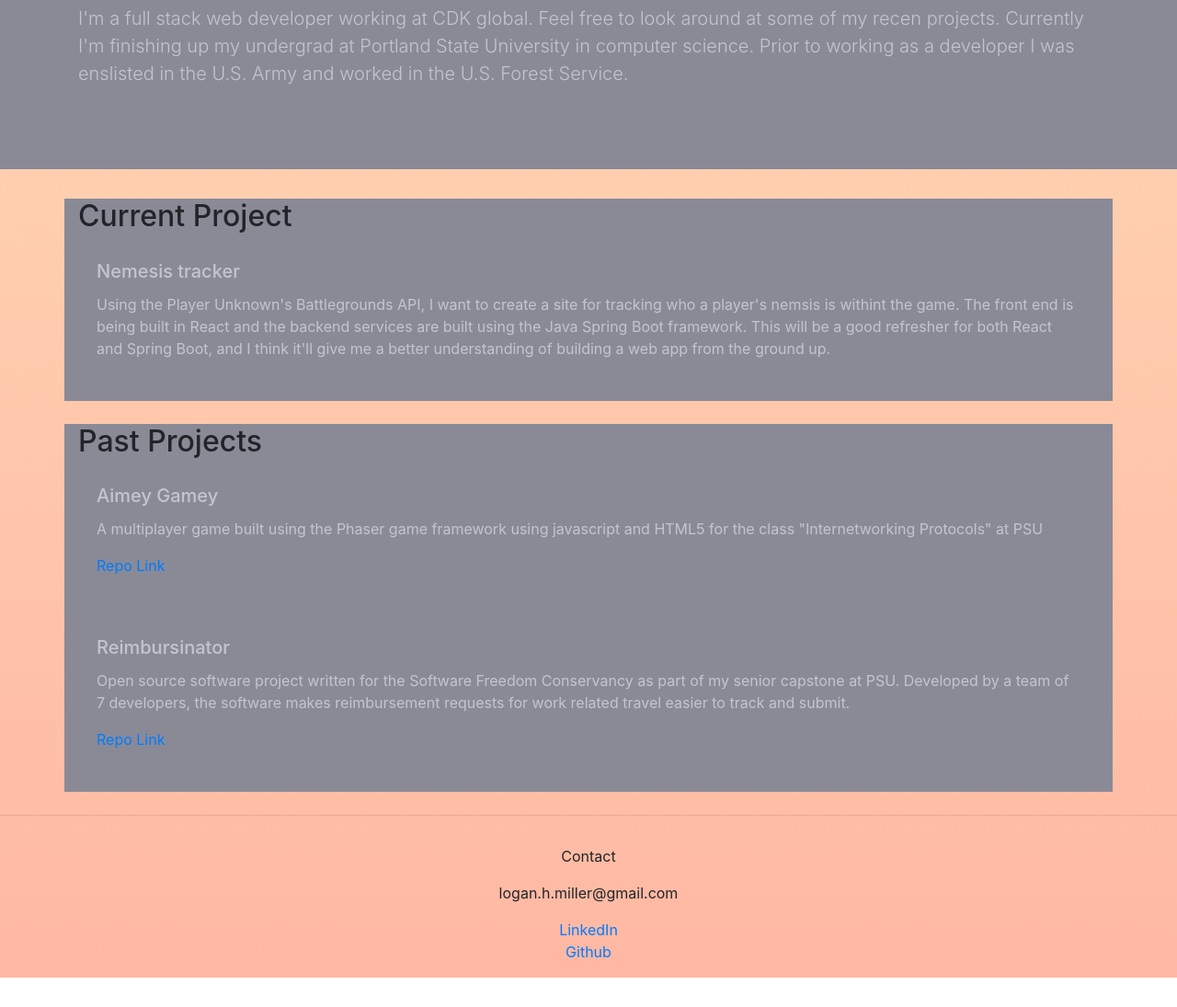
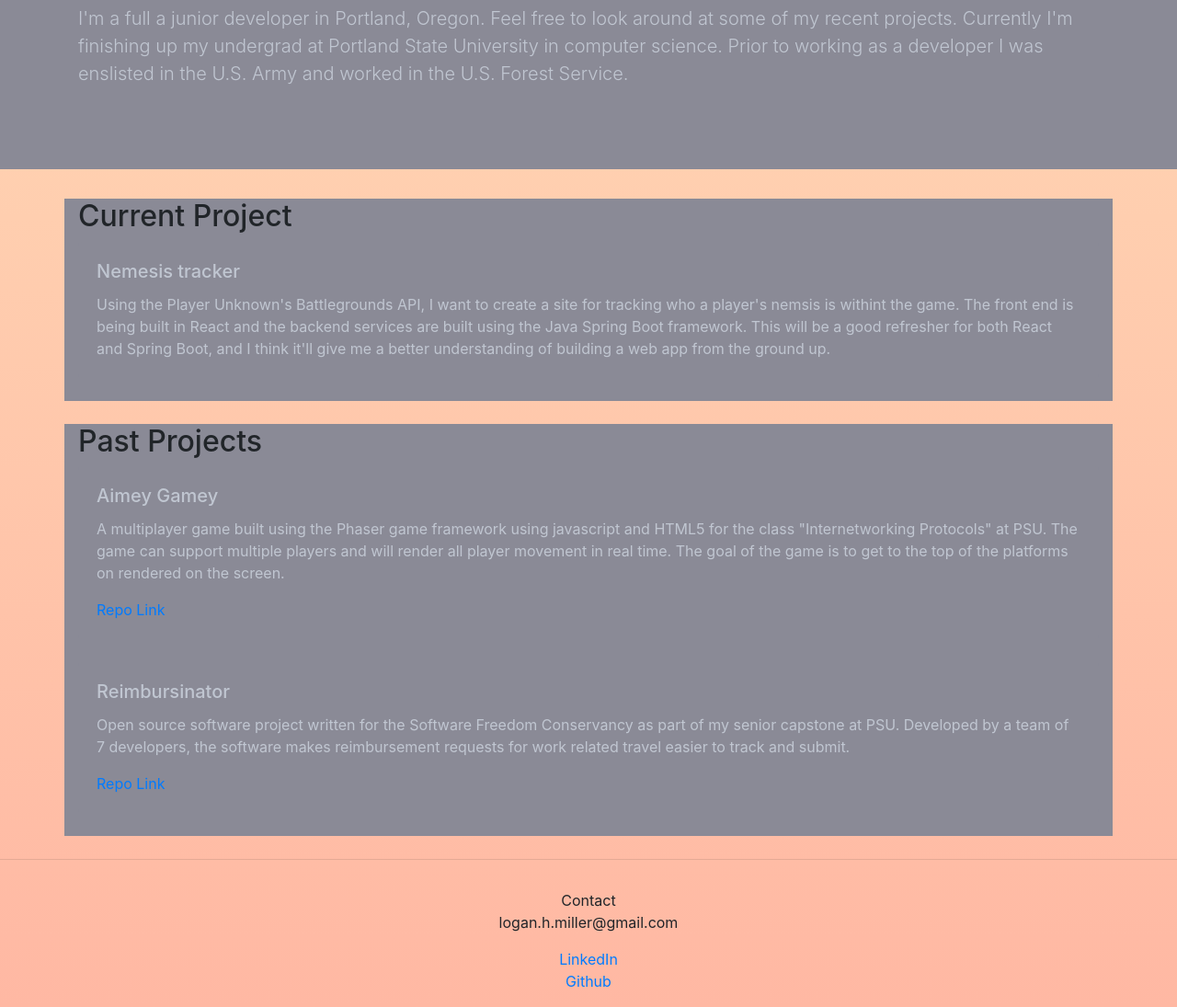
Before and after one commit to Logan-Miller/full-stack-portfolio, a plain HTML site: page public/index.html in a window 1280 px wide. Shown: the part 622-1717 px from the top of the page at 92% size. Before the commit the page ends 1685 px from the top, so only its background shows below. Drawn offline with nearby package versions, Linux system fonts and the light colour scheme.

Commit message:
made some corrections

```diff
--- a/public/index.html
+++ b/public/index.html
@@ -27,8 +27,8 @@
 			<div class="container">
 			  <h1 class="display-4">Logan Miller</h1>
 			  <p class="lead" style="color: #c0c6d1">
-				  I'm a full stack web developer working at CDK global. Feel free to look around
-				  at some of my recen projects. Currently I'm finishing up my undergrad at Portland
+				  I'm a full a junior developer in Portland, Oregon. Feel free to look around
+				  at some of my recent projects. Currently I'm finishing up my undergrad at Portland
 				  State University in computer science. Prior to working as a developer I was enslisted in the
 				  U.S. Army and worked in the U.S. Forest Service.
 			  </p>
@@ -62,8 +62,12 @@
 					<div class="card" style="width: 100%;">
 						<div class="card-body">
 							<h5 class="card-title">Aimey Gamey</h5>
-							<p class="card-text">A multiplayer game built using the Phaser game framework
-								using javascript and HTML5 for the class "Internetworking Protocols" at PSU
+							<p class="card-text">
+								A multiplayer game built using the Phaser game framework
+								using javascript and HTML5 for the class "Internetworking Protocols" at PSU.
+								The game can support multiple players and will render all player movement in real
+								time. The goal of the game is to get to the top of the platforms on rendered on the
+								screen.
 							</p>
 							<a href="https://github.com/Logan-Miller/aimygamey" class="card-link">Repo Link</a>
 						</div>
@@ -89,9 +93,12 @@
 
 		<hr>
 		<footer class="page-footer font-small blue">
-			<div class="footer-copyright text-center py-3" id="contact">
-				<p>Contact</p>
-				<p>logan.h.miller@gmail.com</p>
+			<div class="text-center py-3" id="contact">
+				<p>
+					Contact
+					</br>
+					logan.h.miller@gmail.com
+				</p>
 				<a href="www.linkedin.com/in/logan-miller-056740132"> LinkedIn</a>
 				</br>
 				<a href="https://github.com/Logan-Miller"> Github</a>
```
